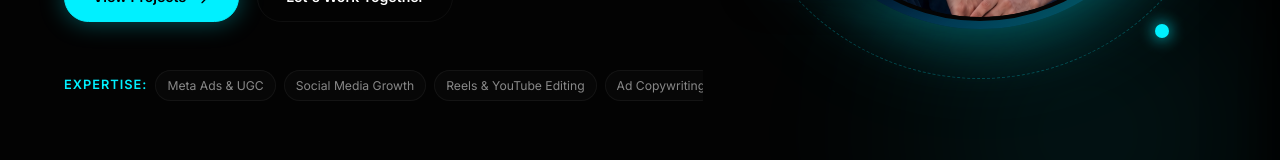
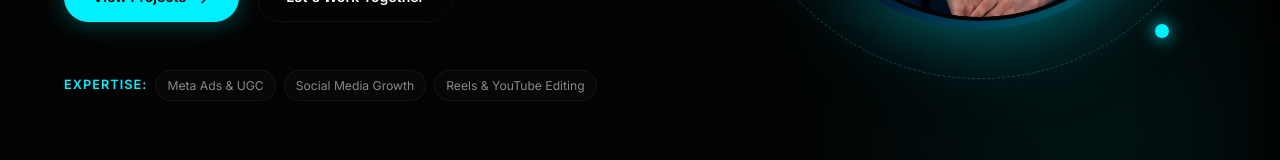
Before and after one commit to hydershaikhs/hyder-shaikh, a React (Vite) app: page / in a window 1280 px wide. Shown: the part 584-744 px from the top of the page. Built offline with nearby package versions, Linux system fonts and the light colour scheme.

Commit message:
Remove Ad Copywriting chip from hero section

```diff
--- a/src/pages/Home.jsx
+++ b/src/pages/Home.jsx
@@ -64,7 +64,6 @@ const Home = () => {
                 <span className="hero-tool-chip">Meta Ads &amp; UGC</span>
                 <span className="hero-tool-chip">Social Media Growth</span>
                 <span className="hero-tool-chip">Reels &amp; YouTube Editing</span>
-                <span className="hero-tool-chip">Ad Copywriting</span>
               </div>
             </div>
 
```
